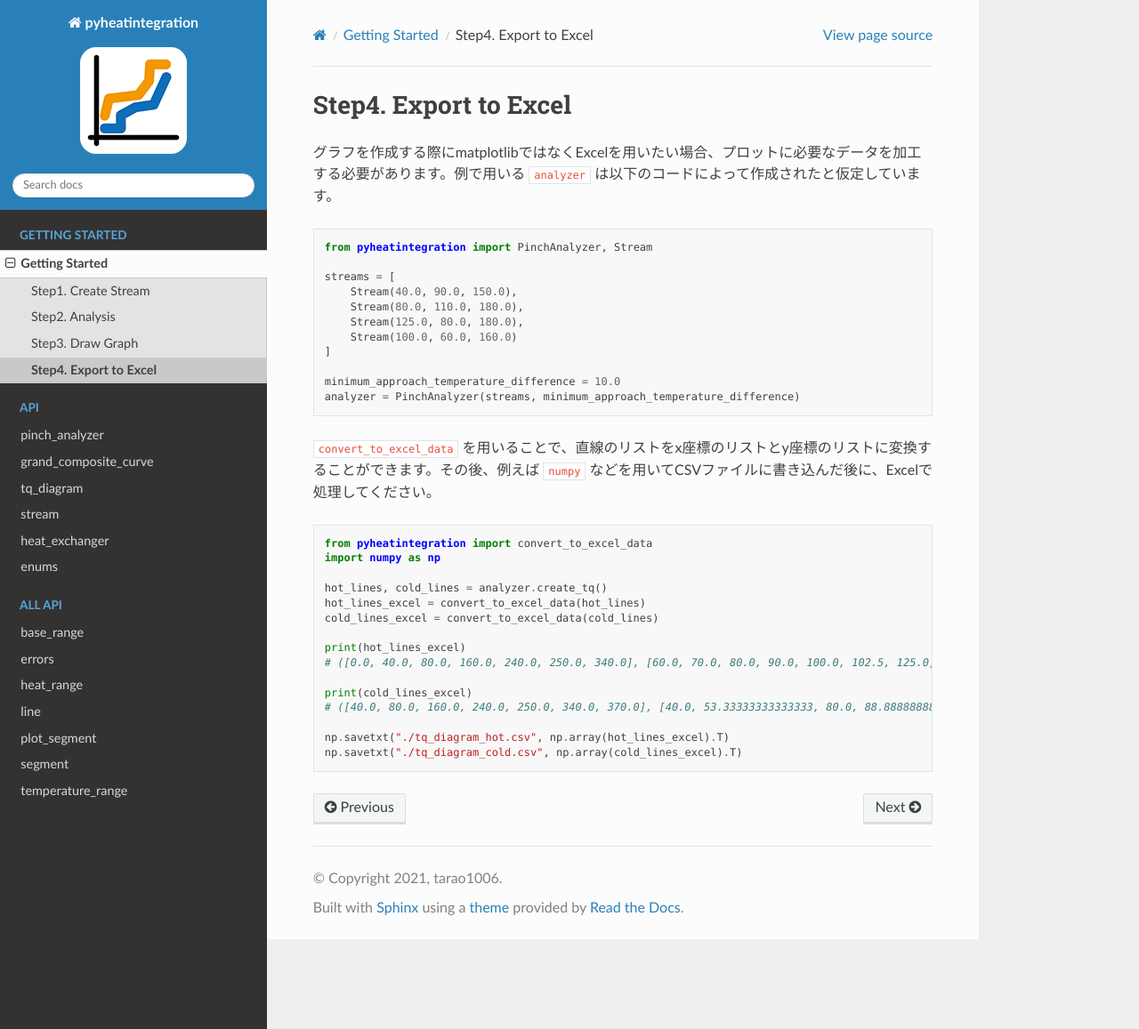
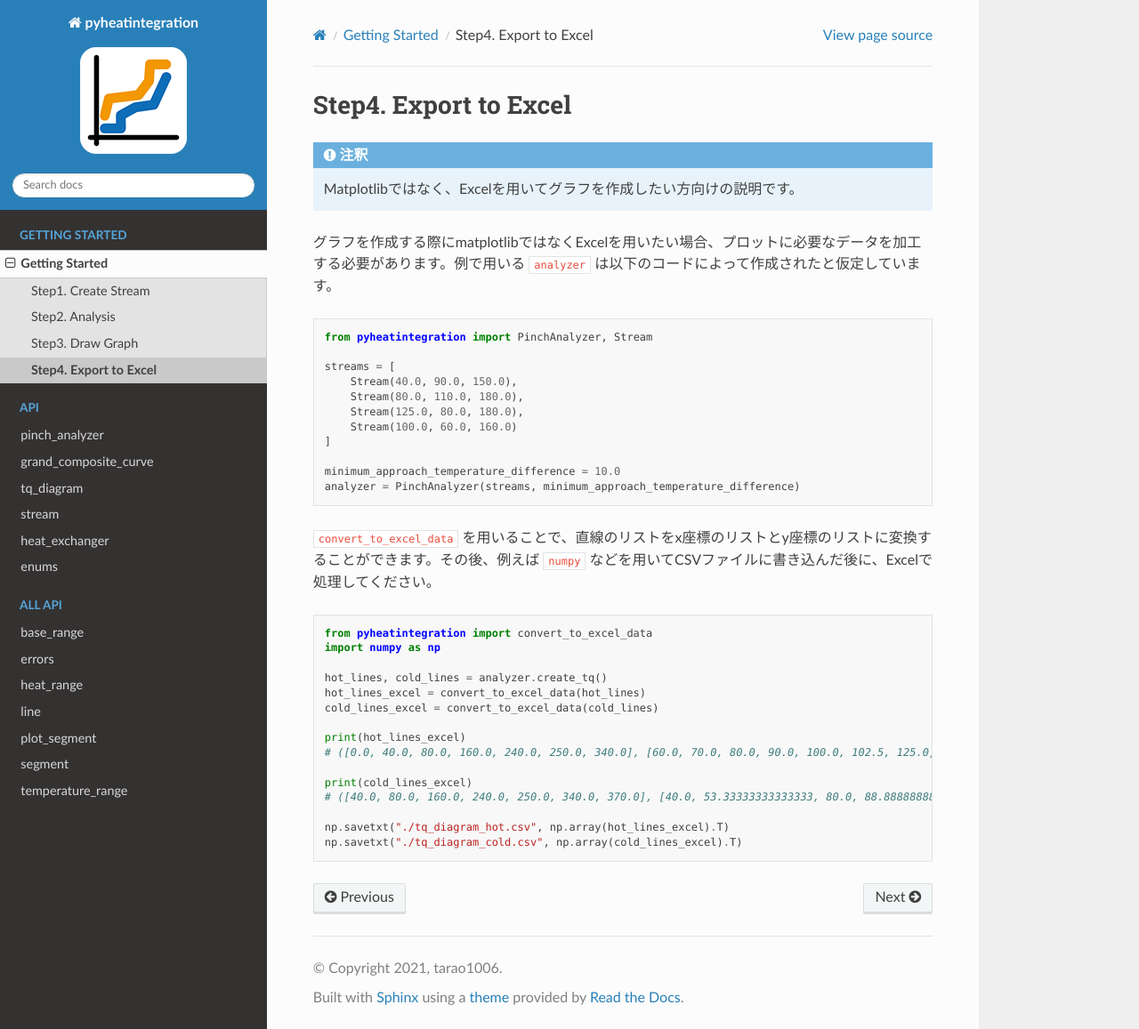
Before and after one commit to tarao1006/pyheatintegration, a Sphinx documentation site: the page built from docs/excel.rst, in a window 1280 px wide and 1157 px high. Shown: the whole window at 89% size. Built offline with Sphinx 7.4.7 and the Read the Docs theme 2.0.0, drawn with Linux system fonts in a browser that asks for light colours.

Commit message:
Update excel

```diff
--- a/docs/excel.rst
+++ b/docs/excel.rst
@@ -1,5 +1,8 @@
 Step4. Export to Excel
 ======================
+
+.. note::
+  Matplotlibではなく、Excelを用いてグラフを作成したい方向けの説明です。
 
 グラフを作成する際にmatplotlibではなくExcelを用いたい場合、プロットに必要なデータを加工する必\
 要があります。例で用いる ``analyzer`` は以下のコードによって作成されたと仮定しています。
```
